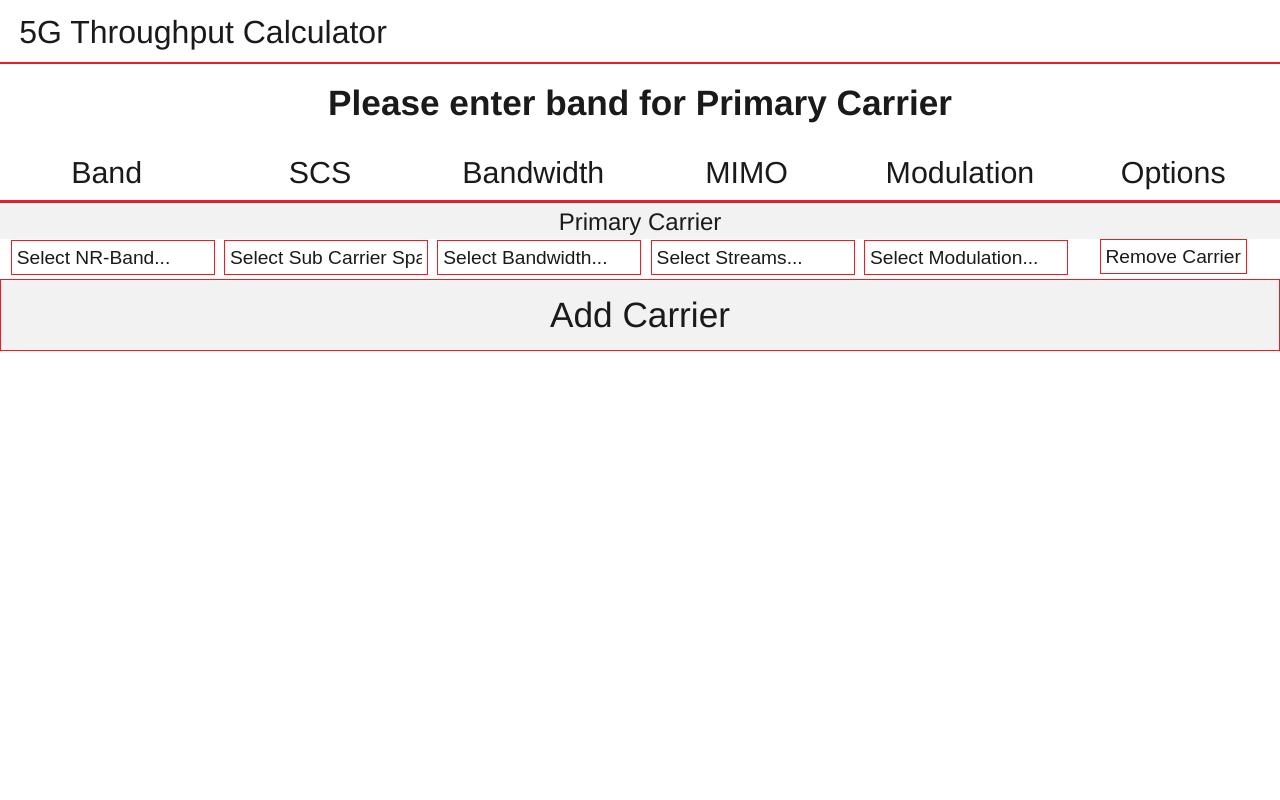
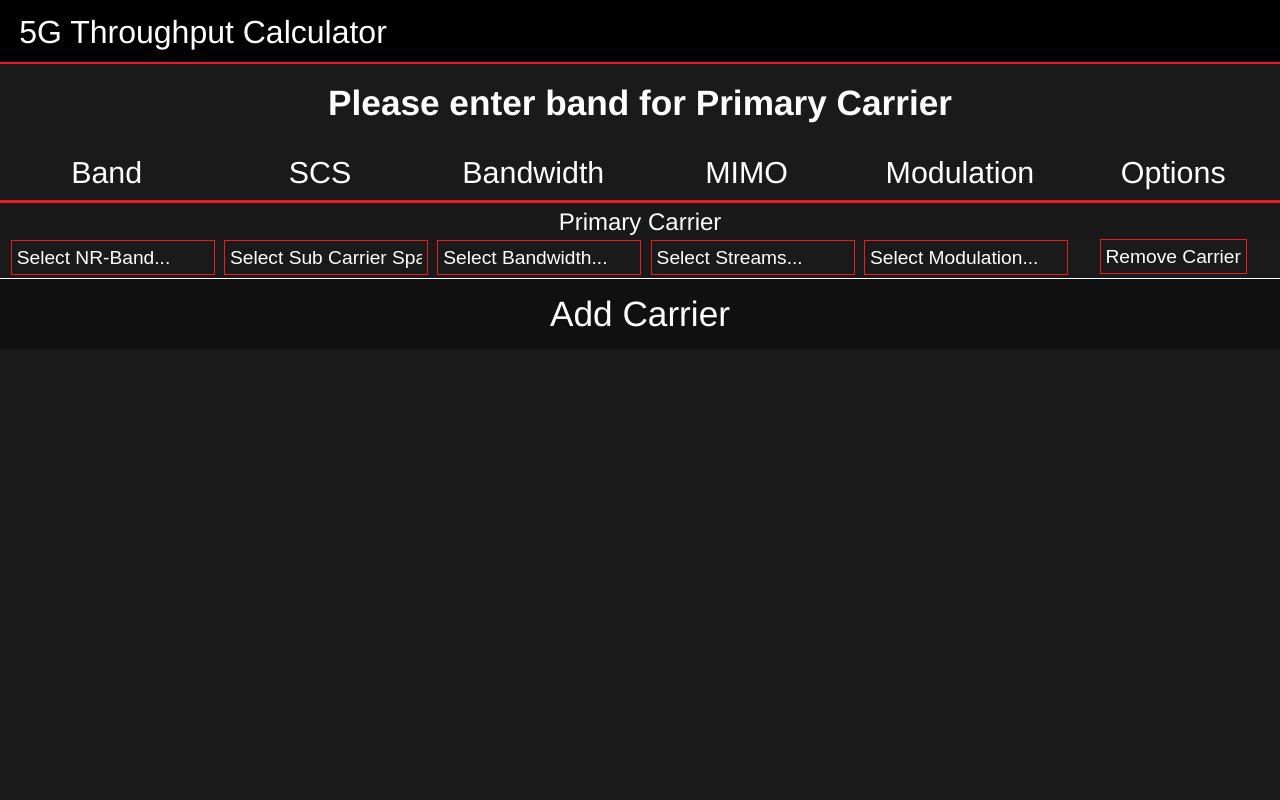
Before and after one commit to underrobyn/5g-speed, a PHP site: page / in a window 1280 px wide. Run offline with PHP 8.4, Linux system fonts and the light colour scheme.

Commit message:
Updated design

```diff
--- a/app.js
+++ b/app.js
@@ -694,6 +694,7 @@ var s5g = {
 
 			$(".carrier_row[data-caid='" + caId + "'] div.rowcont div.rowsect select").each(function(){
 				var sel = $(this).data("selector");
+
 				if (defaults[sel] === undefined) return;
 				if ($(this).val() === "0" && override !== true) return;
 
@@ -871,9 +872,9 @@ var s5g = {
 			var el = $("div[data-caid='" + caId + "'] div.rowcont");
 
 			if (el.is(":visible")){
-				el.slideUp(500);
+				el.slideUp(300);
 			} else {
-				el.slideDown(500);
+				el.slideDown(300);
 			}
 		},
 		setRowSpeed:function(caId,speeds){
@@ -1002,7 +1003,7 @@ var s5g = {
 			}
 		},
 		populateScs:function(el,caId){
-			if (s5g.carriers[caId].band === "0") return;
+			if (!s5g.nrBandData[s5g.carriers[caId].band]) return;
 
 			var scsData = s5g.nrBandData[s5g.carriers[caId].band].scsbw;
 			var keys = Object.keys(scsData);
@@ -1050,8 +1051,6 @@ var s5g = {
 			$("#speeds").html(dl + "Mbps &#8595; &amp; " + ul + "Mbps &#8593;");
 		},
 		inputError:function(type,data){
-			console.log(type,data);
-
 			var el = $("#speeds");
 
 			switch(type){
--- a/style.css
+++ b/style.css
@@ -3,8 +3,8 @@
 }
 html{
 	min-height:100vh;
-	background-color:#fff;
-	color:#1a1a1a;
+	background-color:#1a1a1a;
+	color:#fff;
 	font-family:Helvetica, sans-serif;
 	font-weight:100;
 }
@@ -13,8 +13,8 @@ body{
 	padding:0;
 }
 select,button {
-	background:rgba(255,255,255,0.95);
-	color:#1a1a1a;
+	background:#1a1a1a;
+	color:#fff;
 	border:1.5px solid #ed1c24;
 	font-size:1.2em;
 	line-height:1.2em;
@@ -28,8 +28,8 @@ select,input[type="number"]{
 input[type="number"]{
 	-moz-appearance:textfield;
 	appearance:textfield;
-	background:rgba(255,255,255,0.95);
-	color:#1a1a1a;
+	background:#1a1a1a;
+	color:#fff;
 	border:1.5px solid #ed1c24;
 	font-size:1.2em;
 	line-height:1.2em;
@@ -38,7 +38,6 @@ input[type="number"]{
 
 /* Can't group these see: https://stackoverflow.com/a/2610741 */
 ::-webkit-input-placeholder{color:#fff;}
-:-moz-input-placeholder{opacity:1;color:#fff;}
 :-ms-input-placeholder{color:#fff;}
 ::placeholder{opacity:1;color:#fff;}
 ::-moz-input-placeholder{opacity:1;color:#fff;}
@@ -54,7 +53,6 @@ input[type="number"]:focus {
 }*/
 
 input[type="number"],select{
-	-ms-box-sizing:content-box;
 	-moz-box-sizing:content-box;
 	-webkit-box-sizing:content-box;
 	box-sizing:content-box;
@@ -85,7 +83,7 @@ h3 {
 	padding:0 0 0 1.5%;
 	height:4em;
 	line-height:4em;
-	background-color:rgba(255,255,255,0.95);
+	background-color:#000;
 	border-bottom:#ed1c24 2px solid;
 }
 #speeds{
@@ -99,9 +97,8 @@ h3 {
 	line-height:2em;
 	font-size:2.2em;
 	text-align:center;
-	background-color:rgba(0,0,0,0.05);
-	border:1.5px solid #ed1c24;
-	color:#1a1a1a;
+	background-color:#101010;
+	color:#fff;
 	cursor:pointer;
 	transition:color .2s ease-in-out, background-color .3s ease-in-out;
 }
@@ -221,7 +218,7 @@ h3 {
 		width:50%;
 	}
 }
-@media screen and (max-width:480px){
+@media screen and (max-width:420px){
 	.rowsect{
 		width:100%;
 	}
@@ -231,7 +228,7 @@ h3 {
 		height:2.5em;
 	}
 	#page_title{
-		line-height:1em;
-		font-size:1.2em;
+		line-height:1.25em;
+		font-size:1.3em;
 	}
 }
```
